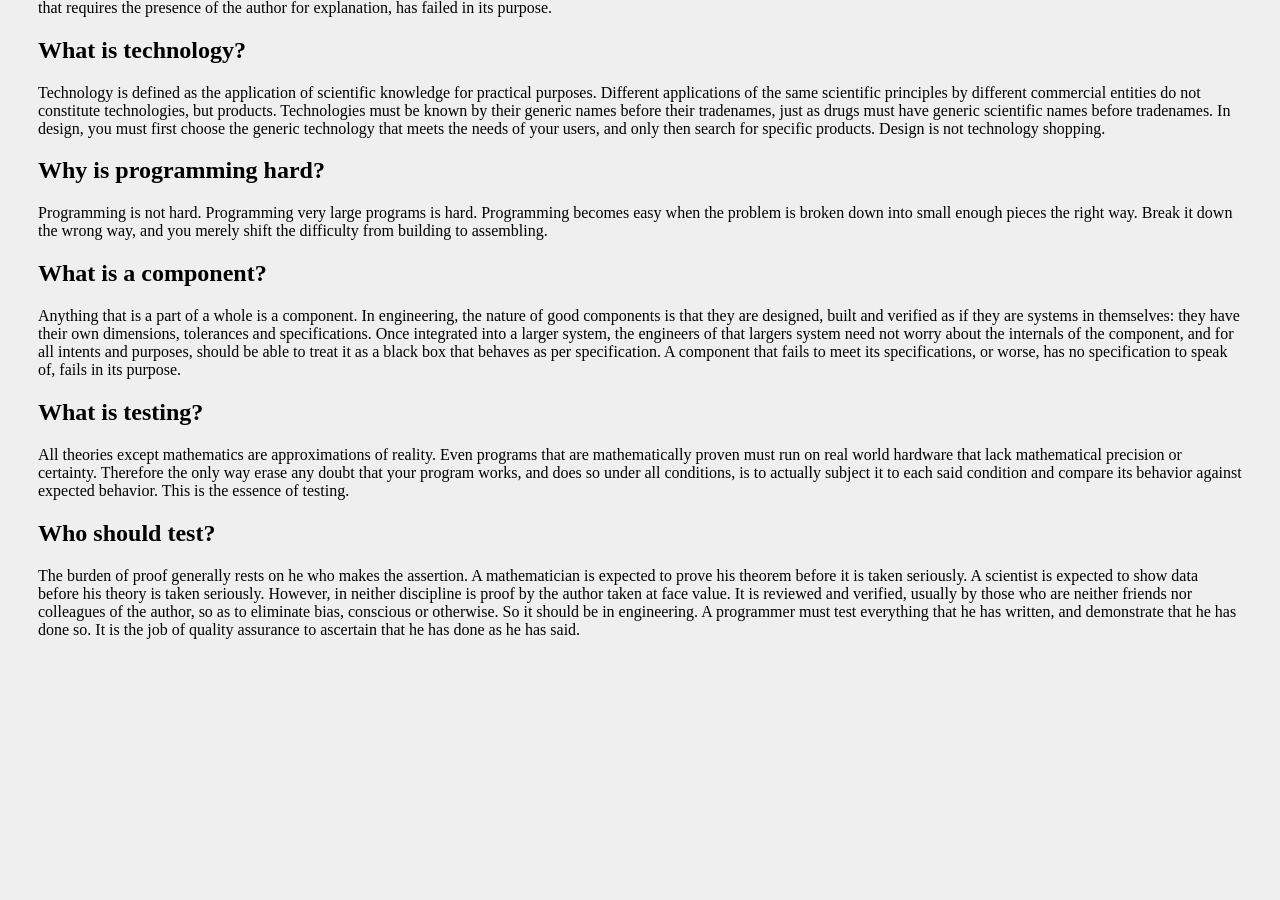
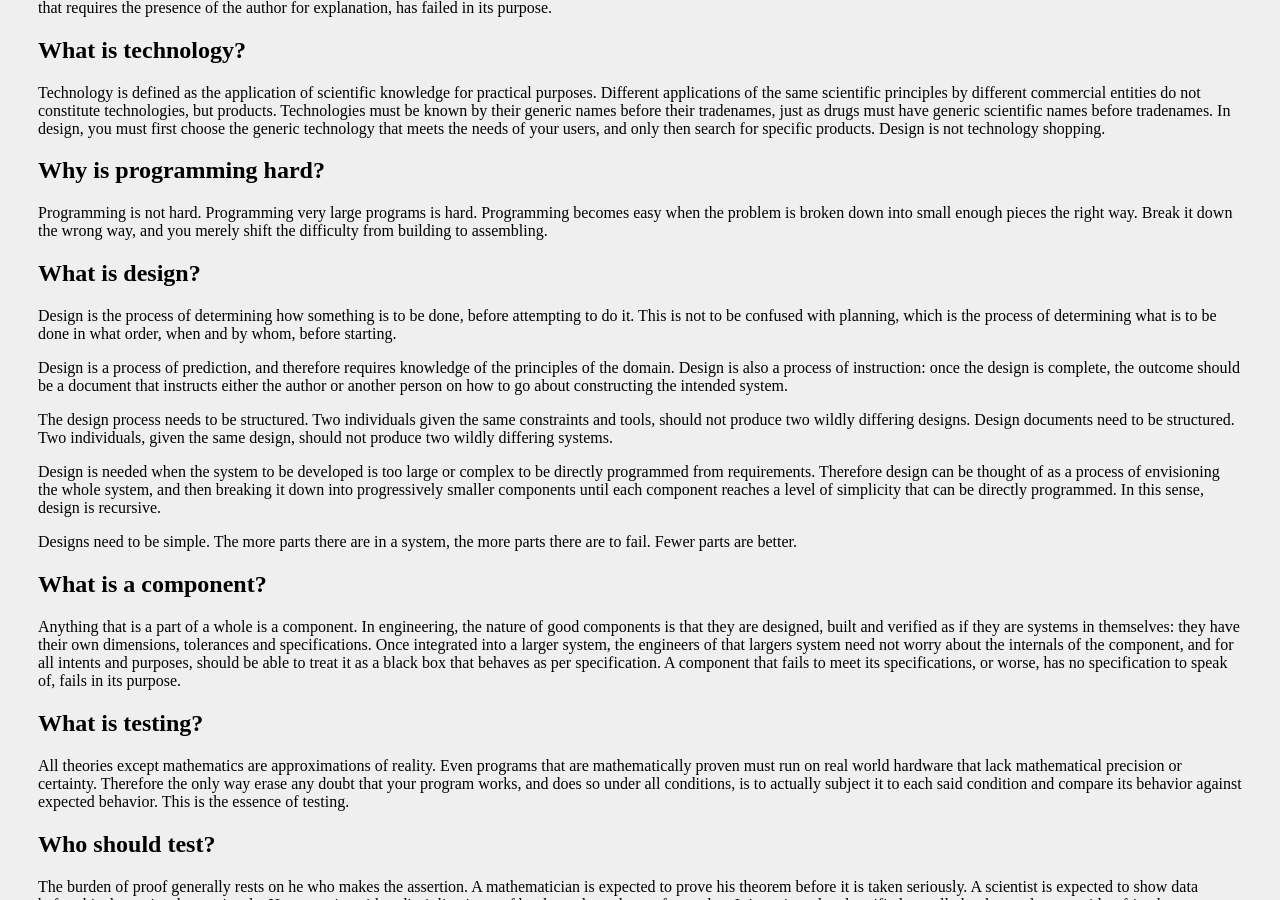
Before and after one commit to hliyan/hliyan.github.io, a Jekyll site: the page built from _posts/2019-08-18-Things-I-believe.md, in a window 1280 px wide and 900 px high, scrolled down 1052 px. Built offline with Jekyll 4.4.1, drawn with Linux system fonts in a browser that asks for light colours; before the commit the page ends 1707 px from its top, so only the background shows below that.

Commit message:
post update

```diff
--- a/_posts/2019-08-18-Things-I-believe.md
+++ b/_posts/2019-08-18-Things-I-believe.md
@@ -44,6 +44,18 @@ Technology is defined as the application of scientific knowledge for practical p
 
 Programming is not hard. Programming very large programs is hard. Programming becomes easy when the problem is broken down into small enough pieces the right way. Break it down the wrong way, and you merely shift the difficulty from building to assembling.
 
+## What is design?
+
+Design is the process of determining how something is to be done, before attempting to do it. This is not to be confused with planning, which is the process of determining what is to be done in what order, when and by whom, before starting.
+
+Design is a process of prediction, and therefore requires knowledge of the principles of the domain. Design is also a process of instruction: once the design is complete, the outcome should be a document that instructs either the author or another person on how to go about constructing the intended system.
+
+The design process needs to be structured. Two individuals given the same constraints and tools, should not produce two wildly differing designs. Design documents need to be structured. Two individuals, given the same design, should not produce two wildly differing systems.
+
+Design is needed when the system to be developed is too large or complex to be directly programmed from requirements. Therefore design can be thought of as a process of envisioning the whole system, and then breaking it down into progressively smaller components until each component reaches a level of simplicity that can be directly programmed. In this sense, design is recursive.
+
+Designs need to be simple. The more parts there are in a system, the more parts there are to fail. Fewer parts are better.
+
 ## What is a component?
 
 Anything that is a part of a whole is a component. In engineering, the nature of good components is that they are designed, built and verified as if they are systems in themselves: they have their own dimensions, tolerances and specifications. Once integrated into a larger system, the engineers of that largers system need not worry about the internals of the component, and for all intents and purposes, should be able to treat it as a black box that behaves as per specification. A component that fails to meet its specifications, or worse, has no specification to speak of, fails in its purpose.
```
